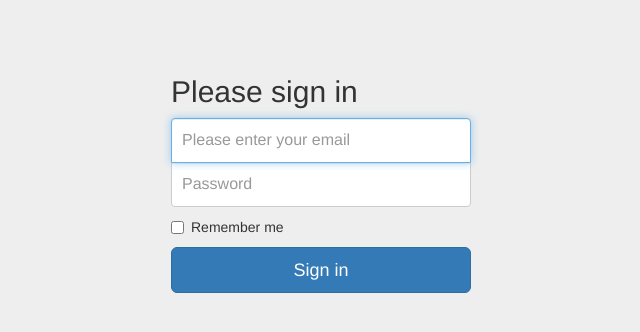
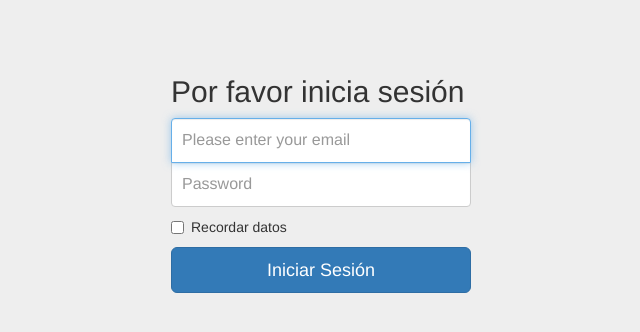
Before and after one commit to laureenpe/traduccion-formulario, a plain HTML site: page index.html in a window 1280 px wide. Shown: the whole page, without its empty margins (319-959 px from the left). Drawn offline with nearby package versions, Linux system fonts and the light colour scheme.

```diff
--- a/index.html
+++ b/index.html
@@ -38,6 +38,6 @@
     </div>
     <!-- /container -->
 
-    <script  type='text/javascript' src='js/main.js'></script>
+    <script  type='text/javascript' src='javascript/javascript.js'></script>
   </body>
 </html>
--- a/javascript/javascript.js
+++ b/javascript/javascript.js
@@ -0,0 +1,22 @@
+function translate () { // Esta funcion traducira el formulario cuando la ejecutemos
+  var title = document.getElementById('form-signin-heading'); // traducira el titulo del formulario
+  var email = document.getElementById('inputEmail'); // traducira el texto del placeholder del primer input que corresponde al email
+  var password = document.getElementById('inputPassword'); // traducira el texto del placeholder del primer input que corresponde al password
+  // se usa getElementById para especificar cual nodo sera modificado
+
+  var remember = document.getElementsByTagName('span')[0]; // traducira el texto junto al checkbox
+  var button = document.getElementsByClassName('btn')[0]; // traducira el texto del boton
+  // getElementsByTagName = devuelve un array todos los elementos span del sitio . al escribir [0], accedemos a este array
+  // y escogemos el primer elemento
+
+  // getElementsByClassName, devuelve un array con todos los elementos de la clase especificada . al escribir [0], accedemos a
+  // ese array y escogemos el primer elemento
+
+  title.innerHTML = 'Por favor inicia sesión'; // innerHTML se usa para cambiar el título
+  email.placeHolder = 'correo electrónico'; // placeHolder, modifica el texto del atributo placeHolder de los inputs correspondientes al email y password
+  password.placeHolder = 'Contraseña';
+  remember.innerHTML = 'Recordar datos';
+  button.innerHTML = 'Iniciar Sesión';
+}
+
+translate();
```
